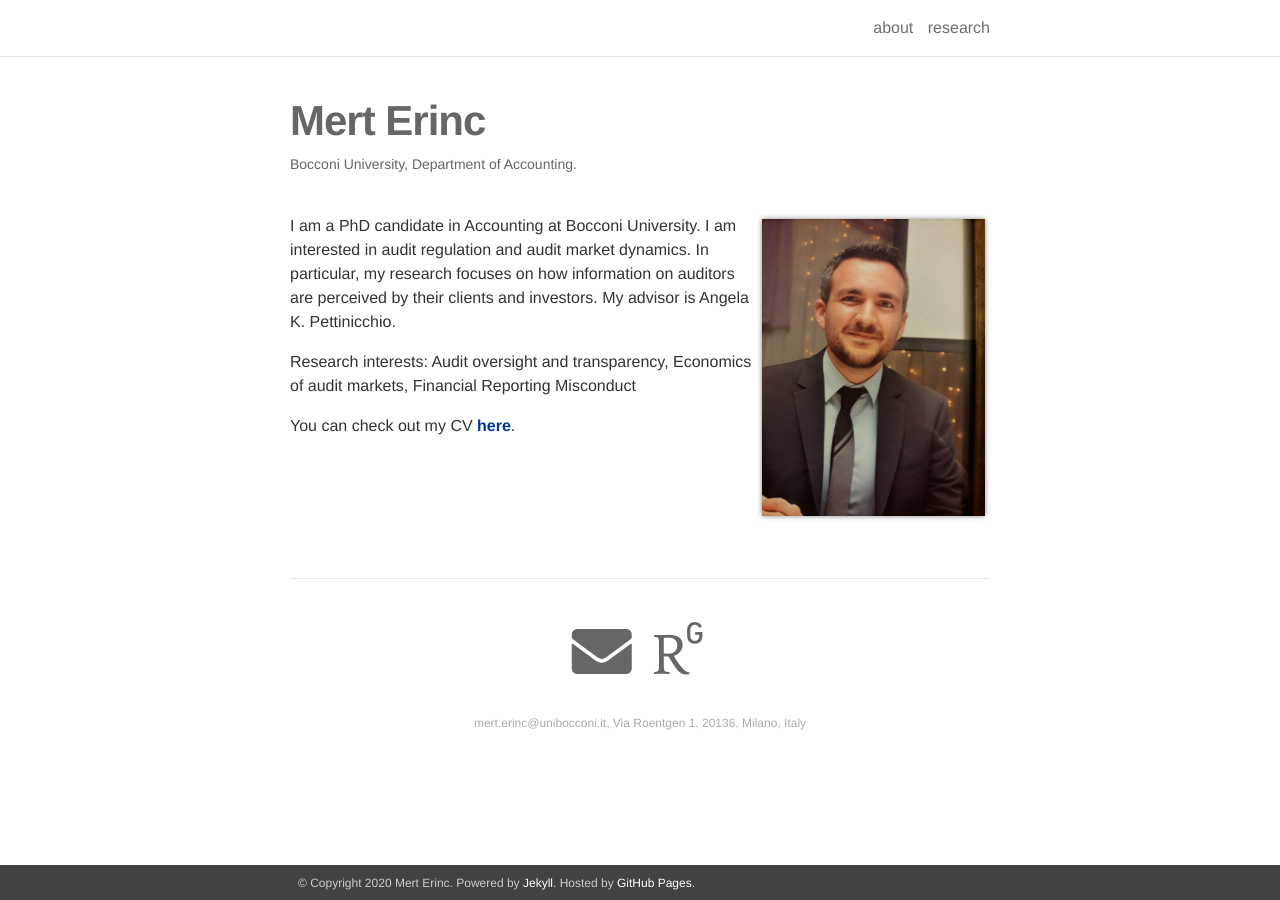
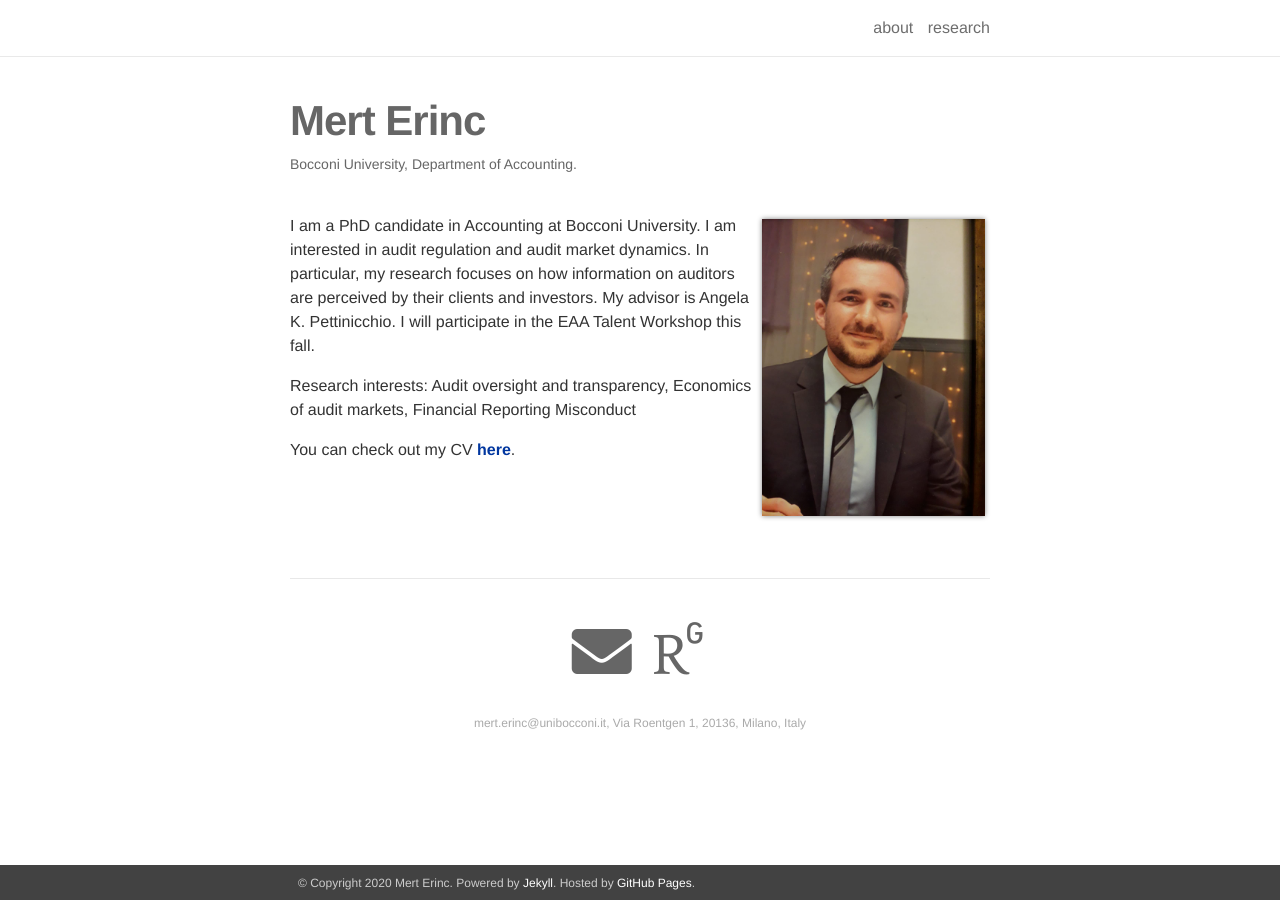
Before and after one commit to mrterinc/mrterinc.github.io, a Jekyll site: the page built from _pages/about.md, in a window 1280 px wide. Built offline with Jekyll 4.4.1, drawn with Linux system fonts in a browser that asks for light colours; some web fonts are replaced.

Commit message:
Update about.md

```diff
--- a/_pages/about.md
+++ b/_pages/about.md
@@ -13,7 +13,7 @@ news: false
 social: true
 ---
 
-I am a PhD candidate in Accounting at Bocconi University. I am interested in audit regulation and audit market dynamics. In particular, my research focuses on how information on auditors are perceived by their clients and investors. My advisor is Angela K. Pettinicchio.
+I am a PhD candidate in Accounting at Bocconi University. I am interested in audit regulation and audit market dynamics. In particular, my research focuses on how information on auditors are perceived by their clients and investors. My advisor is Angela K. Pettinicchio. I will participate in the EAA Talent Workshop this fall.
 
 Research interests: Audit oversight and transparency, Economics of audit markets, Financial Reporting Misconduct
 
```
